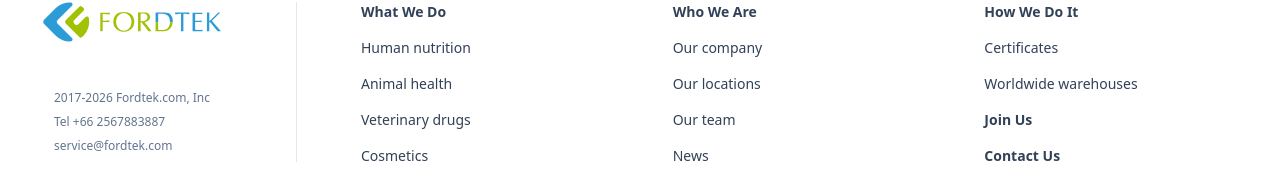
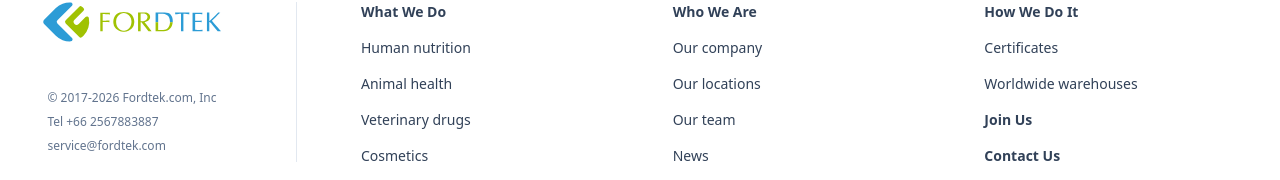
Before and after one commit to hamengs/fordtek-frontend, a React (Vite) app: page / in a window 1280 px wide. Shown: the part 3505-3685 px from the top of the page. Built offline with nearby package versions, Linux system fonts and the light colour scheme; no server answers.

Commit message:
© added

```diff
--- a/src/App.tsx
+++ b/src/App.tsx
@@ -165,7 +165,7 @@ const newsFallback: NewsContent = {
 };
 
 const footerFallback: FooterContent = {
-  copyrightText: '2017-2026 Fordtek.com, Inc',
+  copyrightText: '© 2017-2026 Fordtek.com, Inc',
   phone: '+66 2567883887',
   email: 'service@fordtek.com',
   tagline: 'Global Nutrition & Chemicals Excellence',
```
